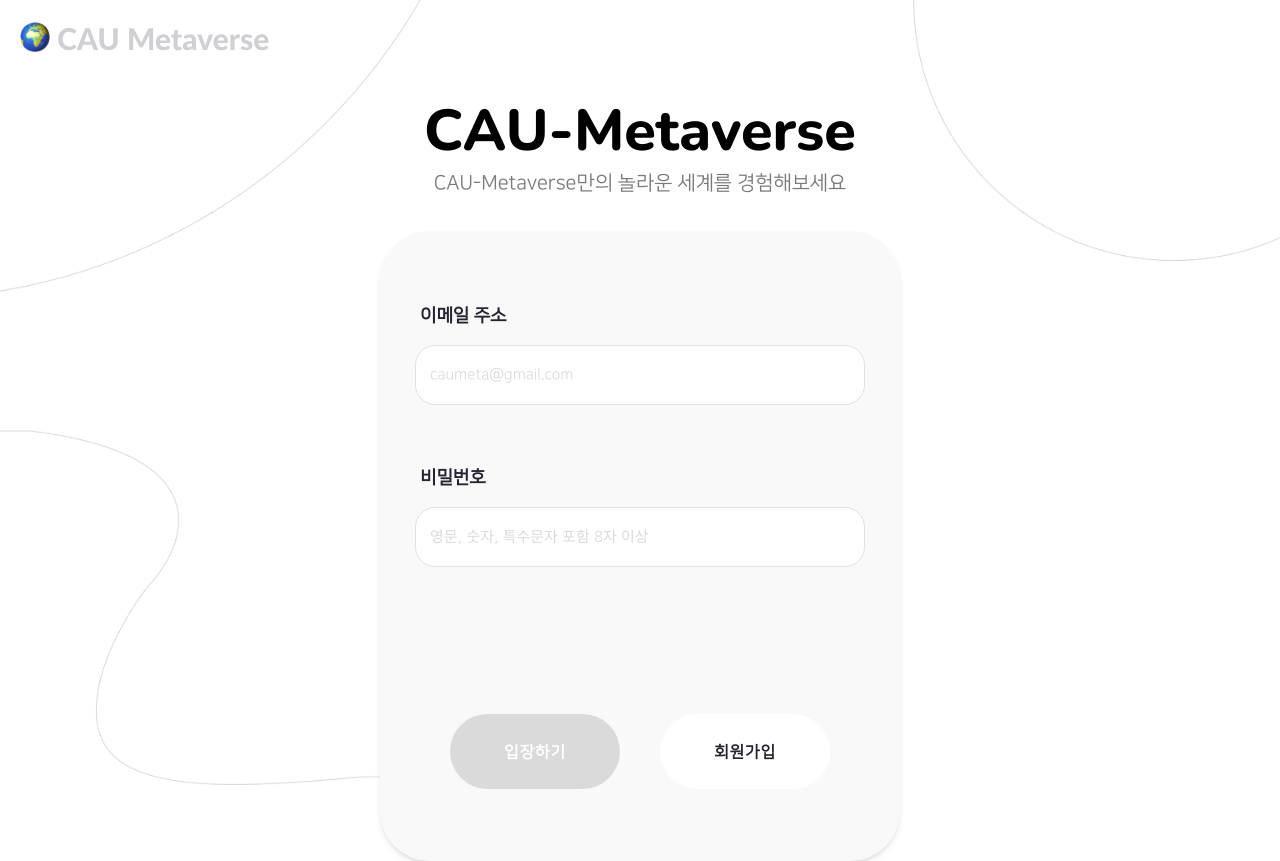
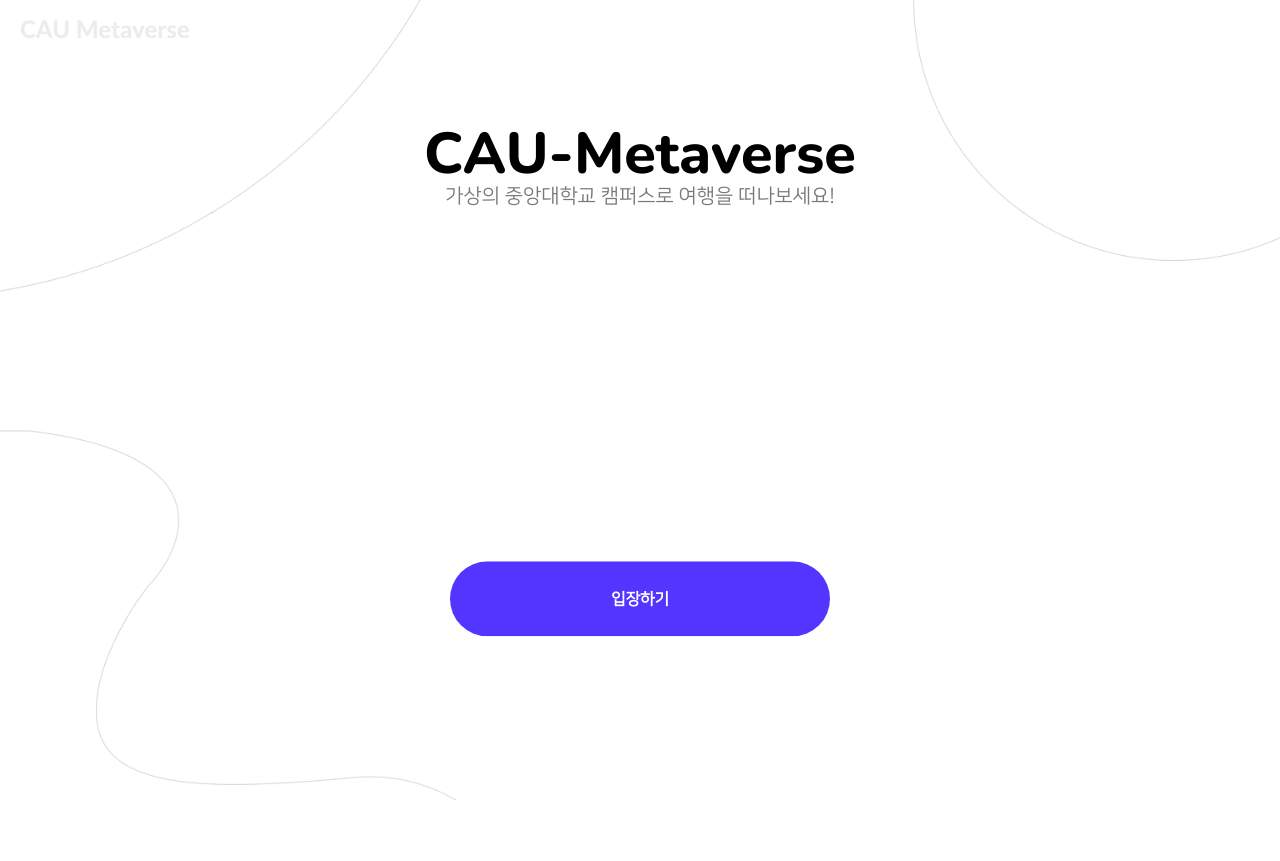
Before and after one commit to CAU-Metaverse/client, a React (Create React App) app: page / in a window 1280 px wide. After the commit the page ends 800 px from the top, so only its background shows below. Built offline with nearby package versions, Linux system fonts and the light colour scheme.

Commit message:
데모용 메인화면 수정
로그인 컴포넌트 숨김
로고 변경
플레이 화면 종료 버튼 생성

```diff
--- a/src/App.js
+++ b/src/App.js
@@ -1,17 +1,18 @@
 import React, { memo } from "react";
-import { ReactComponent as Logo } from "./assets/logo.svg";
+import { ReactComponent as Logo } from "./assets/cau-metaverse.svg";
 import { BrowserRouter, Route, Routes } from "react-router-dom";
-
 import AvatarSelection from "./pages/AvatarSelection";
 import MapPlay from "./pages/MapPlay";
 import Home from "./pages/Home";
 import SignUp from "./pages/SignUp";
 
+import "./styles/main.css";
+
 function App() {
   return (
     <div className="App">
       <BrowserRouter>
-        <div className="App relative">
+        <div className="App">
           <Logo className="mt-5 ml-5 static"></Logo>
           <div className="mainBackground w-screen h-full"></div>
 
--- a/src/index.tsx
+++ b/src/index.tsx
@@ -1,7 +1,6 @@
 import React from "react";
 import ReactDOM from "react-dom/client";
 import App from "./App";
-import "./styles/main.css";
 
 const root = ReactDOM.createRoot(
   document.getElementById("root") as HTMLElement
--- a/src/pages/AvatarSelection.tsx
+++ b/src/pages/AvatarSelection.tsx
@@ -12,13 +12,12 @@
 const AvatarSelection: FC = () => {
   const location = useLocation();
   const navigate = useNavigate();
-
-  // console.log(location.state.email, location.state.pw);
-
   const userData: FormData = {
-    email: location.state.email,
+    // email: location.state.email,
+    email: "test@gmail.com",
     nickname: "guest", // 임의 설정
-    password: location.state.pw,
+    // password: location.state.pw,
+    password: "testpassword",
     clearquest: 5, // 임의 설정
   };
 
@@ -42,7 +41,7 @@
               기본 캐릭터
             </div>
             <div className="bg-white text-gray w-[117px] h-[50px] font-['Nunito'] font-bold text-[15px] rounded-[39px]  flex justify-center items-center">
-              Free for all
+              Basic
             </div>
           </div>
 
@@ -88,8 +87,8 @@
           </div>
           <div className="h-[100px] flex flex-col items-center">
             <div className="text-gray font-medium text-md ">
-              중앙대학교 대표 마스코트 푸앙이를 사용하여 가상의 학교를
-              거닐어보세요!
+              중앙대학교 대표 마스코트 푸앙이를 사용하여 가상의 캠퍼스를
+              거닐어보세요.
             </div>
           </div>
           {/* <div className="h-[100px] flex flex-col items-center">
--- a/src/pages/Home.tsx
+++ b/src/pages/Home.tsx
@@ -1,18 +1,25 @@
 import React, { FC } from "react";
 import Login from "../components/Login";
+import { useNavigate } from "react-router-dom";
 
 const Home: FC = () => {
+  const navigate = useNavigate();
+
   return (
-    <div className="flex flex-col justify-center items-center mt-10">
-      <div className="mt-0 font-['Nunito'] text-zinc-800 text-[57.6px] font-extrabold leading-[70.40px]">
+    <div className="relative mt-10 flex flex-col w-[100wh] h-[80vh] justify-center items-center">
+      <div className="absolute top-10 font-['Nunito'] text-zinc-800 text-[57.6px] font-extrabold leading-[70.40px]">
         CAU-Metaverse
       </div>
-      <div className="font-['NanumSquareNeo'] text-gray text-[20px] font-normal leading-[34.63px]">
-        CAU-Metaverse만의 놀라운 세계를 경험해보세요
+      <div className="absolute top-20 mt-5 font-['NanumSquareNeo'] text-gray text-[20px] font-normal leading-[34.63px]">
+        가상의 중앙대학교 캠퍼스로 여행을 떠나보세요!
       </div>
-      <div>
-        <Login></Login>
-      </div>
+      <button
+        className="absolute bottom-20 w-[380px] h-[75px] rounded-[39px] font-bold text-base font-['NanumSquareNeo'] animate-bounce bg-purple hover:bg-[#5136ffbc] text-[#FFFFFF]"
+        onClick={() => navigate("/avatarselection")}
+      >
+        입장하기
+      </button>
+      <div>{/* <Login></Login> */}</div>
     </div>
   );
 };
--- a/src/pages/MapPlay.tsx
+++ b/src/pages/MapPlay.tsx
@@ -1,12 +1,13 @@
-import React, { FC } from "react";
-import { useLocation } from "react-router-dom";
+import React, { FC, useEffect } from "react";
+import { useLocation, useNavigate } from "react-router-dom";
 import { Unity, useUnityContext } from "react-unity-webgl";
 import { SyncLoader } from "react-spinners";
+
 const MapPlay: FC = () => {
   const location = useLocation();
+  const navigate = useNavigate();
 
-  // unity webgl
-  const { unityProvider } = useUnityContext({
+  const { unityProvider, loadingProgression, unload } = useUnityContext({
     loaderUrl: "build/build.loader.js",
     dataUrl: "build/build.data",
     frameworkUrl: "build/build.framework.js",
@@ -17,34 +18,45 @@
     productVersion: "1.0.2",
   });
 
-  // spinner
+  async function handleExit() {
+    await unload();
+    navigate("/");
+  }
 
   return (
-    <div
-      className="font-['NanumSquareNeo']"
-      style={{
-        display: "flex",
-        justifyContent: "center",
-        alignItems: "center",
-        // marginTop: "25px",
-        // height: "90vh",
-      }}
-      id="unityContainer"
-    >
+    <div className="w-[100wh]">
+      <div className="absolute right-6">
+        <button
+          className="font-['Nunito'] text-[16px] font-bold bg-black text-white pl-2.5 pr-2.5 pt-1 pb-1 shadow-lg hover:text-[20px] rounded-[39px]"
+          onClick={handleExit}
+        >
+          X
+        </button>
+      </div>
+      <div
+        className="font-['NanumSquareNeo'] flex flex-col justify-center items-center"
+        id="unityContainer"
+      >
+        {/* <p className="text-[12px]">
+          Loading Application... {Math.round(loadingProgression * 100)}%
+        </p> */}
+        <Unity
+          unityProvider={unityProvider}
+          style={{
+            width: "95vw",
+            height: "90vh",
+            borderRadius: "20px",
+            marginTop: "15px",
+          }}
+          className="shadow-lg bg-white"
+        />
+      </div>
+
       {/* <p>== 유저 정보 ==</p>
       <div>이메일 : {location.state.email}</div>
       <div>비밀번호 : {location.state.password}</div>
       <div>아바타 선택 결과(0 : 기본 / 1 : 푸앙) : {location.state.avatar}</div>
       <div>닉네임 : {location.state.nickname}</div> */}
-      <Unity
-        unityProvider={unityProvider}
-        style={{
-          width: "95vw",
-          borderRadius: "20px",
-          marginTop: "10px",
-        }}
-        className="shadow-lg bg-white"
-      />
     </div>
   );
 };
```
Also changed, not shown: src/assets/cau-metaverse.svg (added), src/assets/logo.svg (deleted).
